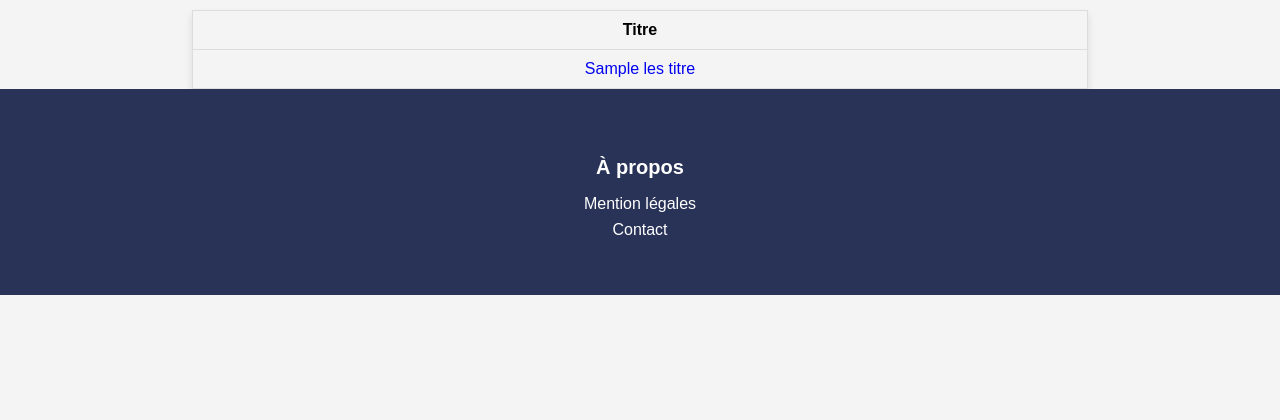
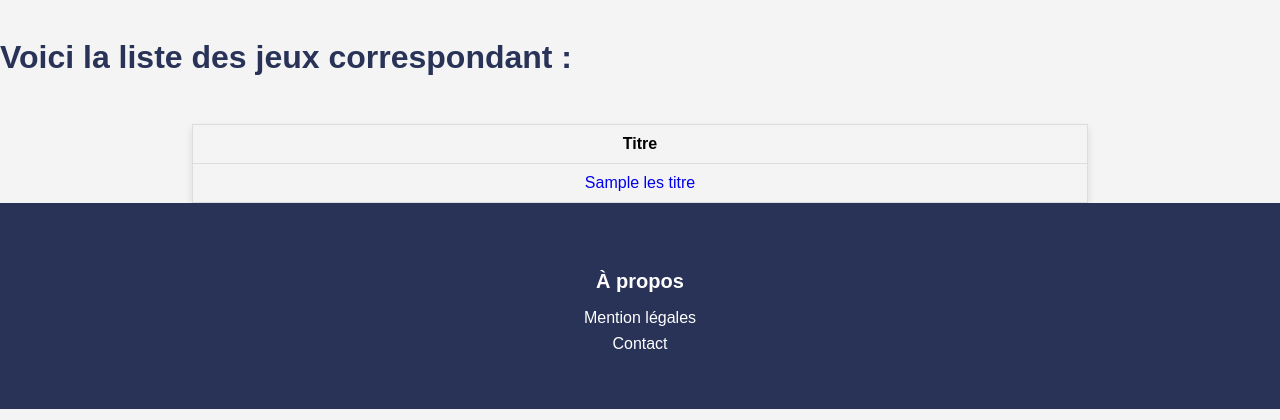
Before and after one commit to JulesRichardot/SAE3.01-Developpement-d-une-application, a PHP site: template TEST_SITE/Views/view_resultatRecherche.php in a window 1280 px wide. Shown: the part 61-481 px from the top of the page. Run offline with PHP 8.4, Linux system fonts and the light colour scheme; the template is opened without the code that fills it: most values are stand-ins (such as "Sample title", 1, 10 or a date in 2020); some libraries are stand-ins or nearby versions.

Commit message:
Update view_resultatRecherche.php

```diff
--- a/TEST_SITE/Views/view_resultatRecherche.php
+++ b/TEST_SITE/Views/view_resultatRecherche.php
@@ -1,4 +1,7 @@
 <?php require_once "view_begin.php" ?>
+<br>
+<h1>Voici la liste des jeux correspondant <?php if(isset($_GET['mot_cle'])){echo ('pour ' .'"'.$_GET['mot_cle'].'"');}?> :</h1>
+<br>
 <table class="table_rendu">
         <thead>
             <tr>
```
